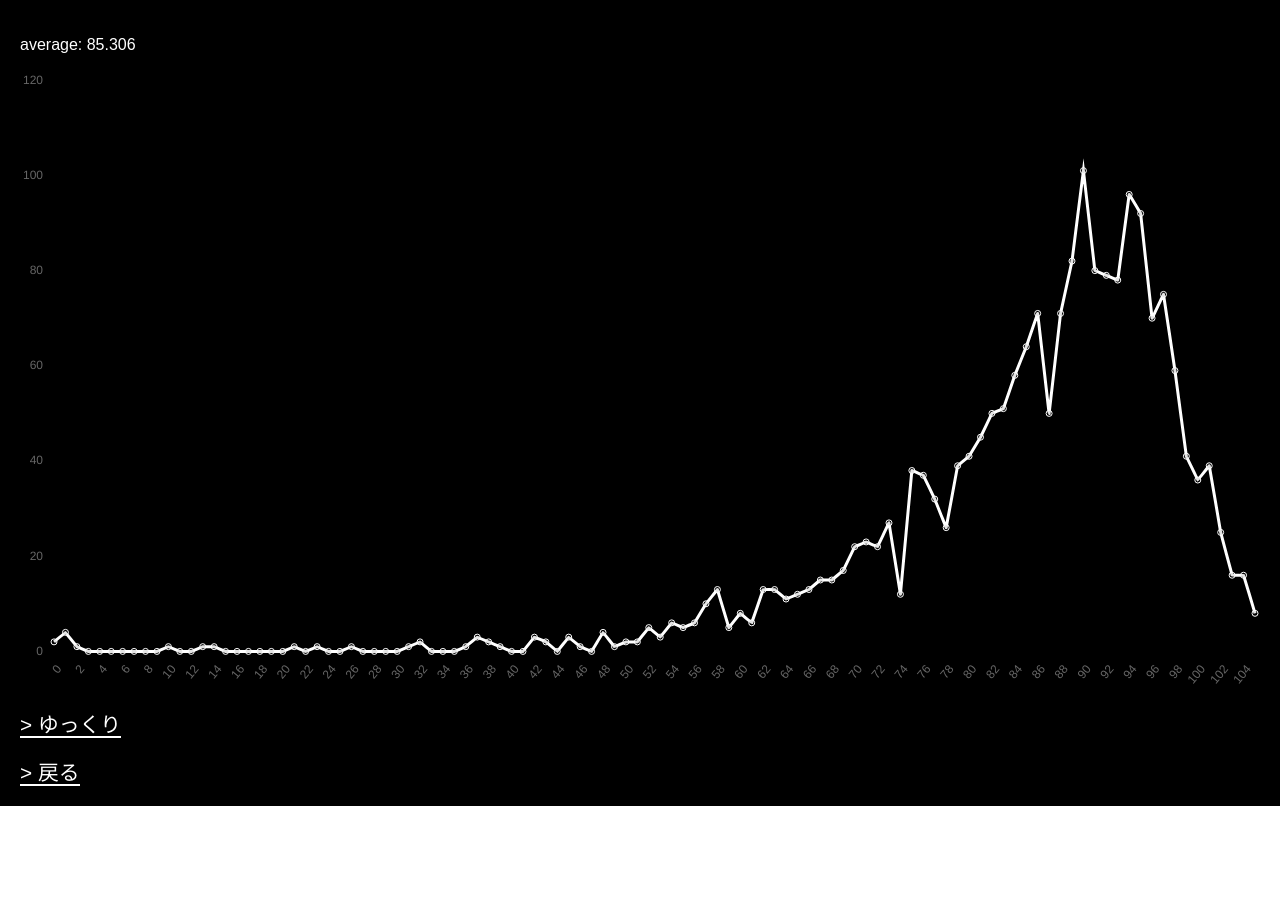
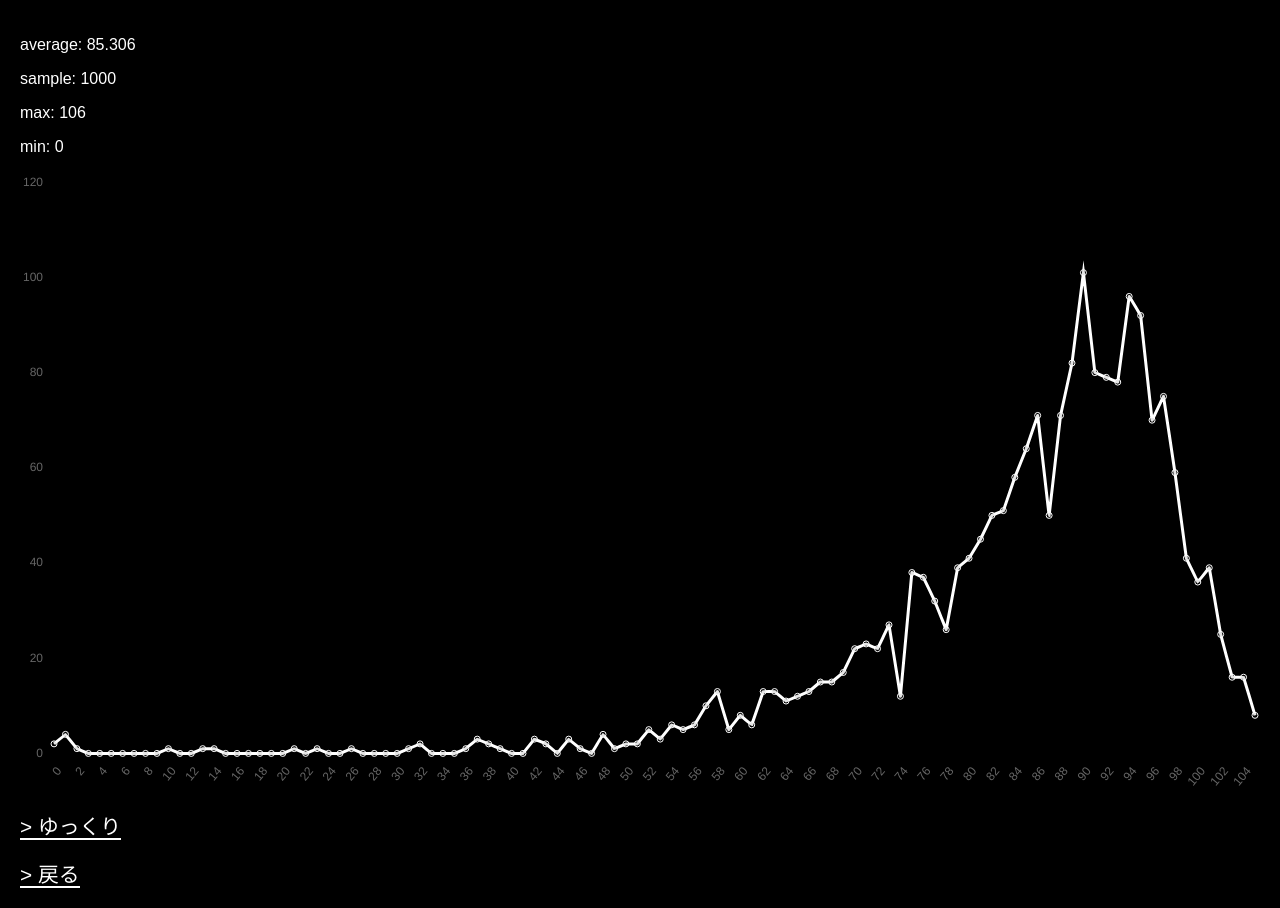
Before and after one commit to aratius/OrdinaryLife, a Next.js app: page /test in a window 1280 px wide. Before the commit the page ends 806 px from the top, so only its background shows below. Built offline with nearby package versions, Linux system fonts and the light colour scheme; a web font is replaced by a local one.

Commit message:
sample max min

```diff
--- a/src/pages/test.tsx
+++ b/src/pages/test.tsx
@@ -18,6 +18,9 @@ export default function Test() {
   const [sex, setSex] = useState<Sex>(Sex.undefined)
 
   const [average, setAverage] = useState<number>(0)
+  const [sample, setSample] = useState<number>(0)
+  const [max, setMax] = useState<number>(0)
+  const [min, setMin] = useState<number>(0)
   const [prog, setProg] = useState<number>(0)
 
   const isMounted = useRef<boolean>(false)
@@ -42,22 +45,31 @@ export default function Test() {
 
   const count = async () => {
     let cnt = 0
+    let max = -999
+    let min = 999
     lifeLimits.current = []
-    const max = isSlow ? 30 : 1000
-    while(cnt < max) {
+    const sample = isSlow ? 30 : 1000
+    setSample(sample)
+    while(cnt < sample) {
       const wait = isSlow ? 1000 : 1
       await new Promise(r => setTimeout(r, wait))
       life.current = new Life()
       const hasBorn = life.current.born()
       if (hasBorn) life.current.execute()
 
+      const limit = life.current.age
+      if(limit > max) max = limit
+      if(limit < min) min = limit
+
       setEvents(life.current.events)
       setSex(life.current.sex)
-      setProg(cnt / max)
+      setProg(cnt / sample)
 
-      lifeLimits.current.push(life.current.age)
+      lifeLimits.current.push(limit)
       cnt ++
     }
+    setMax(max)
+    setMin(min)
     setIsCounting(false)
   }
 
@@ -120,6 +132,9 @@ export default function Test() {
           </>:
           <>
             <p>average: {average}</p>
+            <p>sample: {sample}</p>
+            <p>max: {max}</p>
+            <p>min: {min}</p>
             <canvas ref={onRefChart}></canvas>
             <br/>
             <a
```
